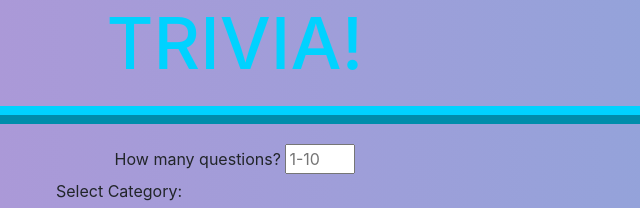
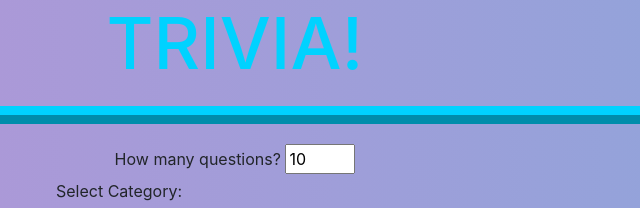
Before and after one commit to Griflongtin/trivia-api-game, a website: page src/index.html in a window 1280 px wide. Shown: the top 208 px of the page, 405-1045 px from the left. Drawn offline with Linux system fonts and the light colour scheme; files that its build step writes are made by us from their sources; files whose address does not match are found by name.

Commit message:
add final touches

```diff
--- a/src/index.html
+++ b/src/index.html
@@ -15,7 +15,7 @@
       <form class="form">
         <div class="number-input">
           <label>How many questions?</label>
-          <input id="number-of-question" type="number" min="1" max="10" placeholder="1-10">
+          <input id="number-of-question" type="number" min="1" max="10" value="10" placeholder="1-10">
         </div>
         <div class="form-group">
            <label>Select Category:</label>
```
Also changed, not shown: dist/index.html.
